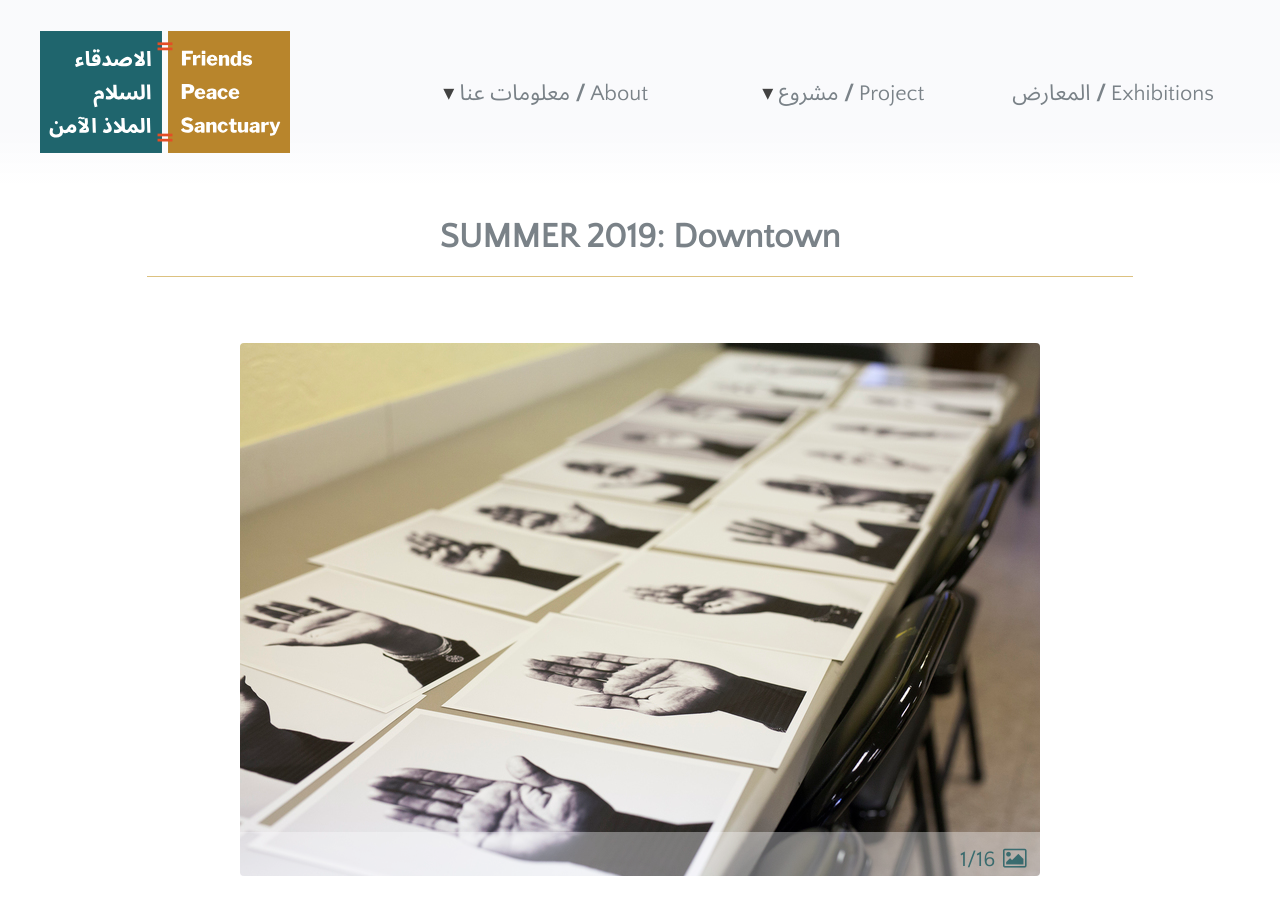
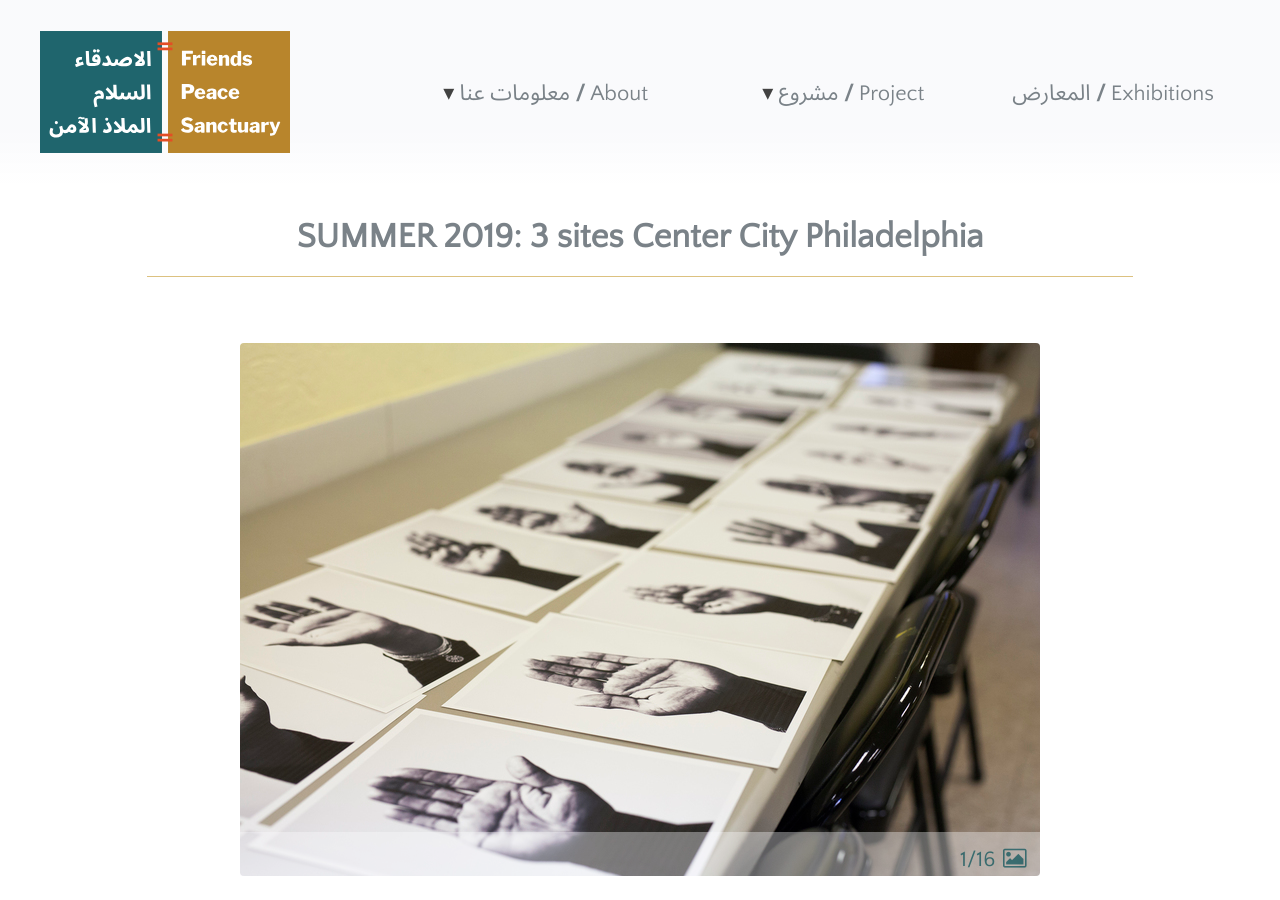
Before and after one commit to swat-ds/fps.swarthmore.edu, a Jekyll site: the page built from _posts/2019-03-01-summer-2019-downtown.md, in a window 1280 px wide and 900 px high. Built offline with Jekyll 4.4.1, drawn with Linux system fonts in a browser that asks for light colours.

Commit message:
Create 2019-03-01-summer-2019-downtown.md

```diff
--- a/_posts/2019-03-01-summer-2019-downtown.md
+++ b/_posts/2019-03-01-summer-2019-downtown.md
@@ -2,7 +2,7 @@
 lang: en
 date: '2019-03-01 21:30 -0500'
 published: true
-title: 'SUMMER 2019: Downtown'
+title: 'SUMMER 2019: 3 sites Center City Philadelphia'
 categories:
   - exhibitions
 image: erik_collab_journeys4.jpg
```
